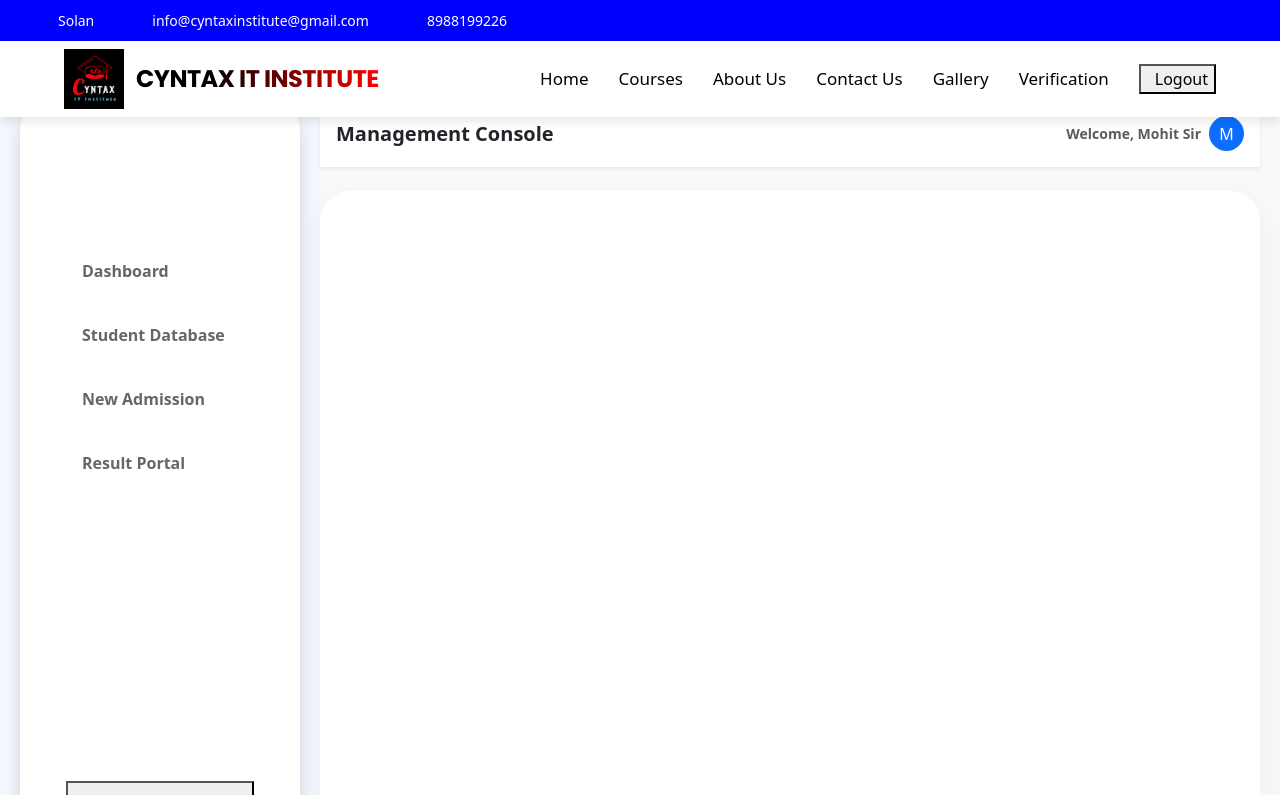
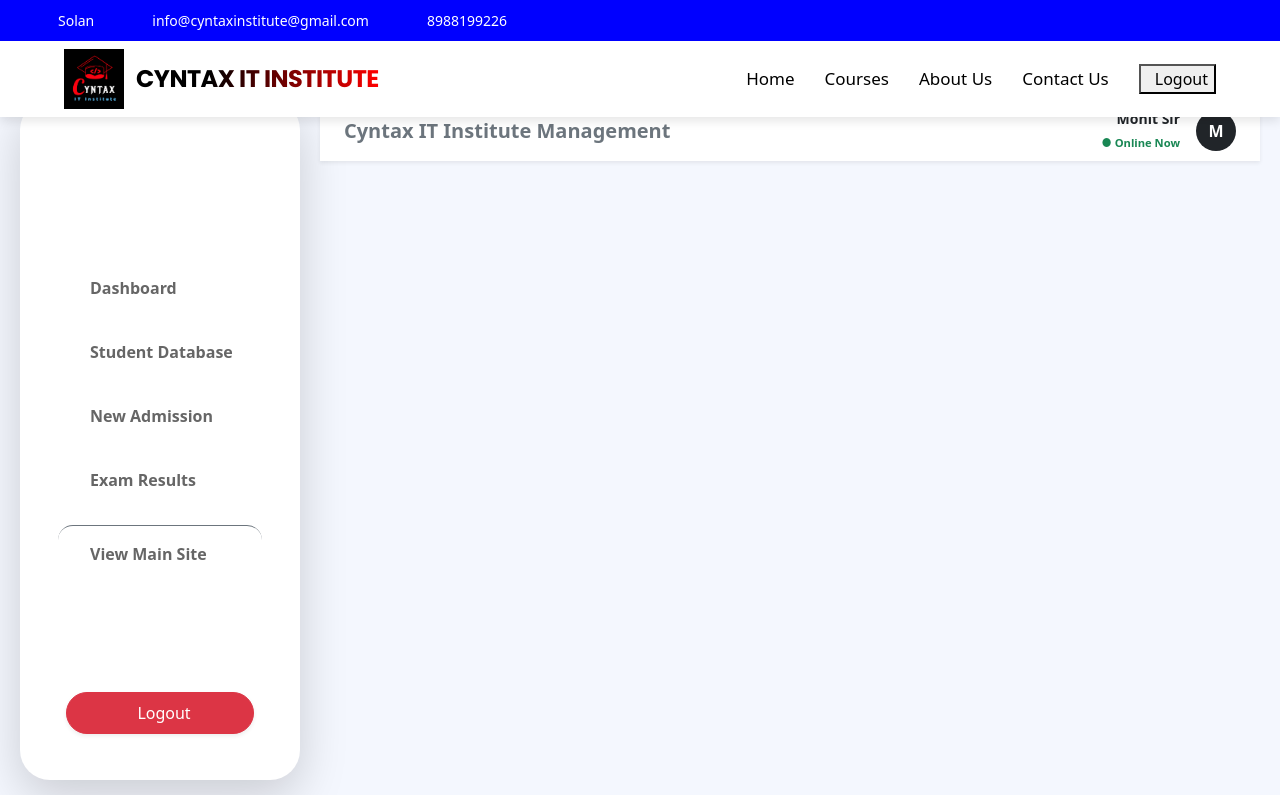
Before and after one commit to lovely2623/cyntaxitinstitute, a React (Create React App) app: page /AdminLayout in a window 1280 px wide. Shown: the top 795 px of the page. Built offline with nearby package versions, Linux system fonts and the light colour scheme; no server answers; sample sign-in values are in the browser's storage; the HTML template or start-up script is replaced by a standard one.

Commit message:
final chij

```diff
--- a/src/components/Navbar.jsx
+++ b/src/components/Navbar.jsx
@@ -1,5 +1,5 @@
 import React, { useState, useEffect } from 'react';
-import { NavLink, useNavigate } from 'react-router-dom';
+import { NavLink, useNavigate, useLocation } from 'react-router-dom'; // useLocation add kiya
 import './Navbar.css';
 import logo from '../assets/images/logo.png';
 
@@ -7,8 +7,15 @@
   const [menuOpen, setMenuOpen] = useState(false);
   const [scrolled, setScrolled] = useState(false);
   const navigate = useNavigate();
+  const location = useLocation(); // Location monitor karne ke liye
 
-  const isAuthenticated = localStorage.getItem('isAdminAuthenticated') === 'true';
+  // Isse har page change par auth state refresh hogi
+  const [isAuthenticated, setIsAuthenticated] = useState(false);
+
+  useEffect(() => {
+    const auth = localStorage.getItem('isAdminAuthenticated') === 'true';
+    setIsAuthenticated(auth);
+  }, [location]); // Jab bhi URL badlega, ye check karega
 
   useEffect(() => {
     const handleScroll = () => {
@@ -16,25 +23,22 @@
       else setScrolled(false);
       if (menuOpen) setMenuOpen(false);
     };
-
     window.addEventListener('scroll', handleScroll);
     return () => window.removeEventListener('scroll', handleScroll);
   }, [menuOpen]);
 
   const handleLogout = () => {
     if(window.confirm("Mohit Sir, Logout karna hai?")) {
-      localStorage.removeItem('isAdminAuthenticated');
-      navigate('/');
-      window.location.reload();
+      localStorage.clear(); // Saara data saaf
+      setIsAuthenticated(false);
+      navigate('/Login');
     }
   };
-
-  const closeMenu = () => setMenuOpen(false);
 
   return (
     <nav className={`navbar ${scrolled ? "navbar-scrolled" : ""}`}>
       <div className="nav-container">
-        <div className="logo" onClick={() => navigate('/')} style={{cursor: 'pointer'}}>
+        <div className="logo" onClick={() => navigate('/')}>
           <img src={logo} alt="Logo" className="logo-img" />
           <h1 className="logo-text-branding">Cyntax IT Institute</h1>
         </div>
@@ -44,23 +48,21 @@
         </div>
 
         <ul className={menuOpen ? "nav-menu active" : "nav-menu"}>
-          <li><NavLink to="/" onClick={closeMenu}>Home</NavLink></li>
-          <li><NavLink to="/courses" onClick={closeMenu}>Courses</NavLink></li>
-          <li><NavLink to="/AboutUs" onClick={closeMenu}>About Us</NavLink></li>
-          <li><NavLink to="/ContactUs" onClick={closeMenu}>Contact Us</NavLink></li>
-          <li><NavLink to="/Gallery" onClick={closeMenu}>Gallery</NavLink></li>
-          <li><NavLink to="/Verification" onClick={closeMenu}>Verification</NavLink></li>
+          <li><NavLink to="/" onClick={() => setMenuOpen(false)}>Home</NavLink></li>
+          <li><NavLink to="/courses" onClick={() => setMenuOpen(false)}>Courses</NavLink></li>
+          <li><NavLink to="/AboutUs" onClick={() => setMenuOpen(false)}>About Us</NavLink></li>
+          <li><NavLink to="/ContactUs" onClick={() => setMenuOpen(false)}>Contact Us</NavLink></li>
 
           {isAuthenticated ? (
-            <li className="nav-item-special">
+            <li>
               <button onClick={handleLogout} className="nav-logout-btn-premium">
                 <i className="fas fa-power-off me-2"></i> Logout
               </button>
             </li>
           ) : (
-            <li className="nav-item-special">
-              <NavLink to="/Login" onClick={closeMenu} className="nav-login-btn-premium">
-                <i className="fas fa-user-shield me-2"></i> Staff Login
+            <li>
+              <NavLink to="/Login" className="nav-login-btn-premium" onClick={() => setMenuOpen(false)}>
+                <i className="fas fa-user-shield me-2"></i> Login
               </NavLink>
             </li>
           )}
--- a/src/pages/admin/AdminLayout.jsx
+++ b/src/pages/admin/AdminLayout.jsx
@@ -1,89 +1,152 @@
-import React, { useEffect } from 'react';
+import React, { useEffect, useState } from 'react';
 import { Link, Outlet, useNavigate, useLocation } from 'react-router-dom';
 import './AdminLayout.css';
 
 function AdminLayout() {
   const navigate = useNavigate();
   const location = useLocation();
+  const [isSidebarOpen, setIsSidebarOpen] = useState(true);
 
-  // --- AUTO LOGOUT LOGIC (15 Minutes Inactivity) ---
+  // --- 1. SECURITY GUARD: Strict Login Check ---
+  useEffect(() => {
+    const auth = localStorage.getItem('isAdminAuthenticated');
+    if (auth !== 'true') {
+      // Agar login nahi hai toh seedha dhakke maar ke bahar
+      navigate('/Login');
+    }
+  }, [navigate, location]);
+
+  // --- 2. AUTO-LOGOUT LOGIC: 15 Minutes Inactivity ---
   useEffect(() => {
     let logoutTimer;
 
     const resetTimer = () => {
       if (logoutTimer) clearTimeout(logoutTimer);
-      // 15 minutes = 900000 ms
+
+      // 15 Minutes = 900,000 milliseconds
       logoutTimer = setTimeout(() => {
-        alert("Session Expired: Security ke liye aapko logout kiya ja raha hai.");
-        localStorage.removeItem('isAdminAuthenticated');
-        navigate('/Login');
+        alert("🛡️ Security Alert: Aapka session expire ho gaya hai. Dobara login karein.");
+        handleLogoutAction();
       }, 900000);
     };
 
-    // Events jinse timer reset hoga
-    window.addEventListener('mousemove', resetTimer);
-    window.addEventListener('keypress', resetTimer);
-    window.addEventListener('scroll', resetTimer);
-    window.addEventListener('click', resetTimer);
+    // User activity monitor karne ke liye events
+    const activityEvents = ['mousemove', 'keypress', 'scroll', 'click', 'touchstart'];
 
-    resetTimer(); // Initial call
+    activityEvents.forEach(event => {
+      window.addEventListener(event, resetTimer);
+    });
+
+    resetTimer(); // Timer shuru karein
 
     return () => {
-      window.removeEventListener('mousemove', resetTimer);
-      window.removeEventListener('keypress', resetTimer);
-      window.removeEventListener('scroll', resetTimer);
-      window.removeEventListener('click', resetTimer);
+      activityEvents.forEach(event => {
+        window.removeEventListener(event, resetTimer);
+      });
       clearTimeout(logoutTimer);
     };
   }, [navigate]);
 
-  const handleLogout = () => {
-    if(window.confirm("Bhai sach mein logout karna hai?")) {
-      localStorage.removeItem('isAdminAuthenticated');
-      navigate('/Login');
+  // --- 3. LOGOUT FUNCTION ---
+  const handleLogoutAction = () => {
+    localStorage.removeItem('isAdminAuthenticated');
+    localStorage.removeItem('lastLogin');
+    navigate('/Login');
+    window.location.reload(); // State puri tarah clean karne ke liye
+  };
+
+  const confirmLogout = () => {
+    if (window.confirm("Mohit Sir, kya aap sach mein logout karna chahte hain?")) {
+      handleLogoutAction();
     }
   };
 
   return (
-    <div className="admin-wrapper">
-      <aside className="admin-sidebar shadow">
-        <div className="sidebar-brand p-4 text-center">
-          <h2 className="fw-bold text-white mb-0">Cyntax Panel</h2>
-          <small className="text-white-50">Admin Control Centre</small>
+    <div className={`admin-wrapper ${isSidebarOpen ? 'sidebar-visible' : 'sidebar-hidden'}`}>
+
+      {/* Sidebar Navigation */}
+      <aside className="admin-sidebar shadow-lg">
+        <div className="sidebar-brand d-flex align-items-center justify-content-center p-4">
+          <div className="brand-icon bg-white text-primary rounded-circle me-2 d-flex align-items-center justify-content-center" style={{width: '35px', height: '35px'}}>
+            <i className="fas fa-user-shield"></i>
+          </div>
+          <h3 className="fw-bold text-white mb-0">Cyntax Admin</h3>
         </div>
 
-        <nav className="sidebar-nav mt-3">
-          <Link to="/AdminLayout/Dashboard" className={`nav-item ${location.pathname.includes('Dashboard') ? 'active' : ''}`}>
-            <i className="fas fa-th-large"></i> Dashboard
+        <nav className="sidebar-nav px-2 mt-3">
+          <Link
+            to="/AdminLayout/Dashboard"
+            className={`nav-item ${location.pathname.includes('Dashboard') ? 'active' : ''}`}
+          >
+            <i className="fas fa-th-large"></i> <span>Dashboard</span>
           </Link>
-          <Link to="/AdminLayout/StudentList" className={`nav-item ${location.pathname.includes('StudentList') ? 'active' : ''}`}>
-            <i className="fas fa-user-graduate"></i> Student Database
+
+          <Link
+            to="/AdminLayout/StudentList"
+            className={`nav-item ${location.pathname.includes('StudentList') ? 'active' : ''}`}
+          >
+            <i className="fas fa-user-graduate"></i> <span>Student Database</span>
           </Link>
-          <Link to="/AdminLayout/AddStudent" className={`nav-item ${location.pathname.includes('AddStudent') ? 'active' : ''}`}>
-            <i className="fas fa-plus-circle"></i> New Admission
+
+          <Link
+            to="/AdminLayout/AddStudent"
+            className={`nav-item ${location.pathname.includes('AddStudent') ? 'active' : ''}`}
+          >
+            <i className="fas fa-plus-circle"></i> <span>New Admission</span>
           </Link>
-          <Link to="/AdminLayout/results" className={`nav-item ${location.pathname.includes('results') ? 'active' : ''}`}>
-            <i className="fas fa-file-invoice"></i> Result Portal
+
+          <Link
+            to="/AdminLayout/results"
+            className={`nav-item ${location.pathname.includes('results') ? 'active' : ''}`}
+          >
+            <i className="fas fa-file-alt"></i> <span>Exam Results</span>
+          </Link>
+
+          <Link
+            to="/ContactUs"
+            className="nav-item mt-2 border-top border-secondary pt-3"
+          >
+            <i className="fas fa-external-link-alt"></i> <span>View Main Site</span>
           </Link>
         </nav>
 
-        <div className="sidebar-footer p-3">
-          <button className="admin-logout-btn w-100 py-2" onClick={handleLogout}>
-            <i className="fas fa-sign-out-alt me-2"></i> Logout
+        <div className="sidebar-footer p-3 mt-auto">
+          <button className="btn btn-danger w-100 rounded-pill shadow-sm py-2" onClick={confirmLogout}>
+            <i className="fas fa-power-off me-2"></i> Logout
           </button>
         </div>
       </aside>
 
-      <main className="admin-main bg-light">
-        <header className="admin-top-bar d-flex justify-content-between align-items-center p-3 bg-white shadow-sm mb-4">
-            <h5 className="mb-0 fw-bold text-dark">Management Console</h5>
-            <div className="admin-profile d-flex align-items-center">
-                <span className="me-2 small fw-bold text-muted">Welcome, Mohit Sir</span>
-                <div className="avatar bg-primary text-white rounded-circle d-flex align-items-center justify-content-center" style={{width:'35px', height:'35px'}}>M</div>
+      {/* Main Content Area */}
+      <main className="admin-main">
+        {/* Top Header Bar */}
+        <header className="admin-header shadow-sm bg-white d-flex justify-content-between align-items-center px-4 py-2 mb-4">
+          <div className="d-flex align-items-center">
+            <button
+              className="btn btn-light border me-3 d-md-none"
+              onClick={() => setIsSidebarOpen(!isSidebarOpen)}
+            >
+              <i className={`fas ${isSidebarOpen ? 'fa-times' : 'fa-bars'}`}></i>
+            </button>
+            <h5 className="mb-0 fw-bold text-secondary d-none d-sm-block">Cyntax IT Institute Management</h5>
+          </div>
+
+          <div className="admin-profile-info d-flex align-items-center">
+            <div className="text-end me-3 d-none d-md-block">
+              <p className="mb-0 fw-bold text-dark small">Mohit Sir</p>
+              <small className="text-success fw-bold" style={{fontSize: '0.7rem'}}>● Online Now</small>
             </div>
+            <div className="avatar-circle bg-dark text-white rounded-circle d-flex align-items-center justify-content-center fw-bold" style={{width: '40px', height: '40px'}}>
+              M
+            </div>
+          </div>
         </header>
-        <div className="admin-content-box px-3">
-          <Outlet />
+
+        {/* Dynamic Page Content */}
+        <div className="admin-body-content px-3 px-md-4 pb-5">
+          <div className="fade-in">
+            <Outlet />
+          </div>
         </div>
       </main>
     </div>
```
